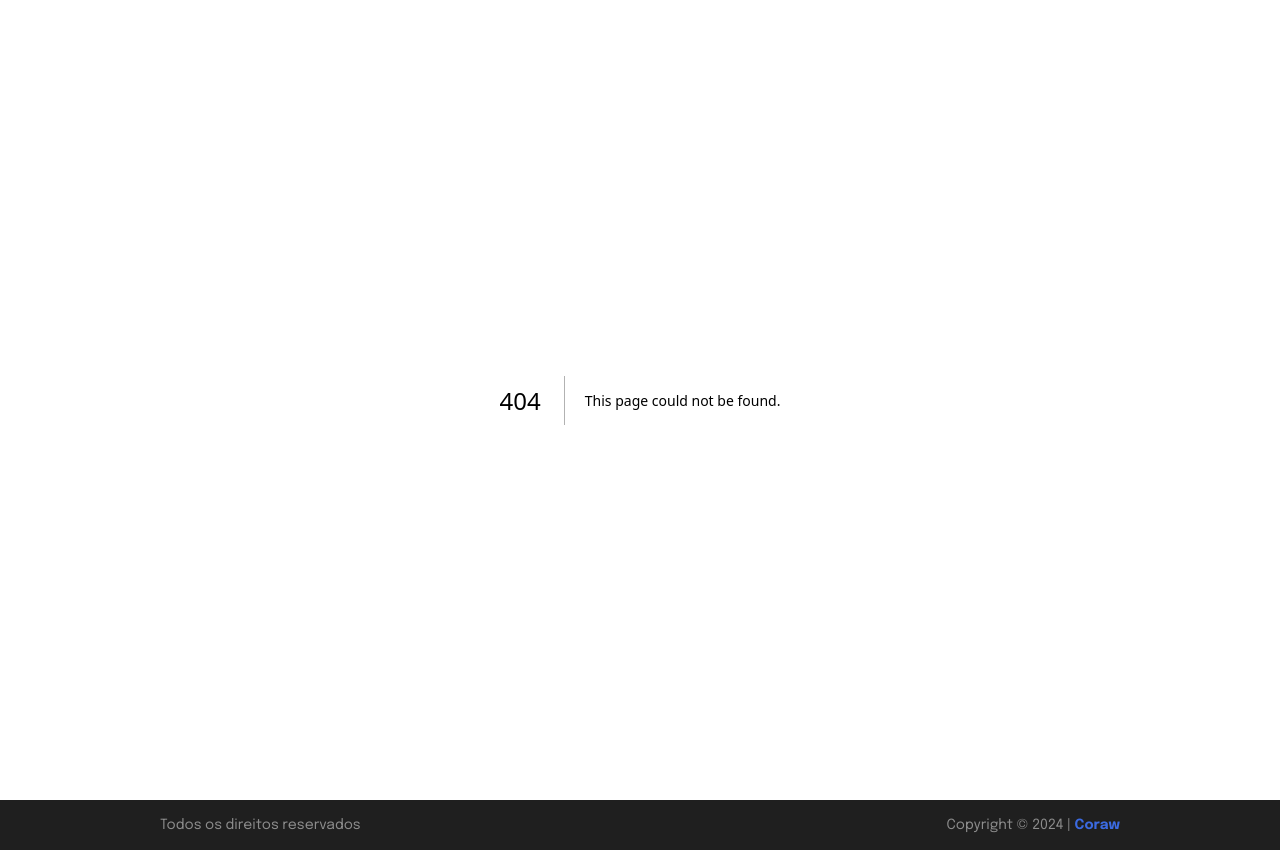
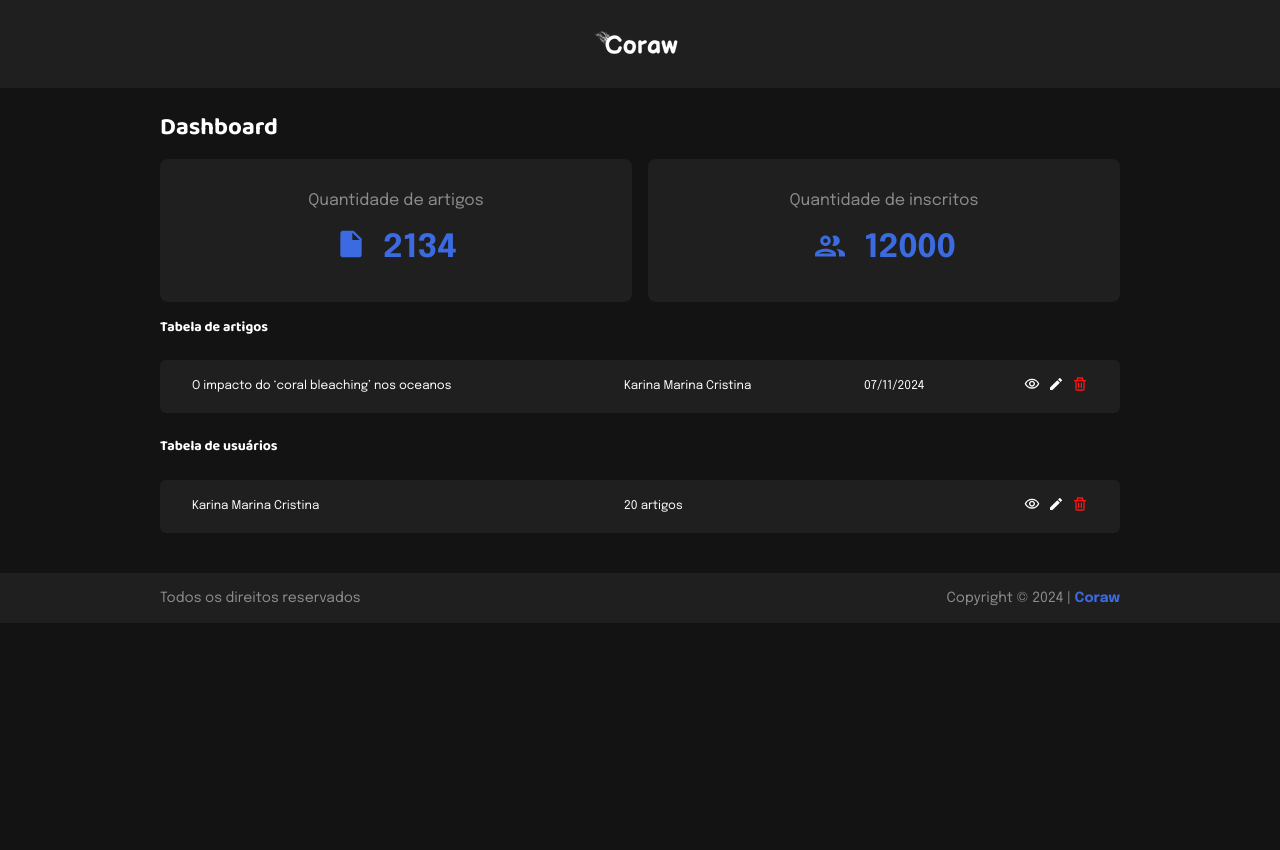
Before and after one commit to GustavoeDev/coraw, a Next.js app: page /admin/dashboard in a window 1280 px wide. Before the commit this address had no page. After the commit the page ends 800 px from the top, so only its background shows below. Built offline with nearby package versions, Linux system fonts and the light colour scheme.

Commit message:
feat: styles the admin dashboard page

```diff
--- /dev/null
+++ b/src/app/admin/dashboard/page.tsx
@@ -0,0 +1,85 @@
+import Header from "@/components/Header";
+import {
+  ArticlesTable,
+  ArticlesWrapper,
+  DashboardContainer,
+  DashboardInfo,
+  UsersTable,
+} from "@/styles/pages/dashboard";
+import { BiTrash } from "react-icons/bi";
+import {
+  MdCreate,
+  MdInsertDriveFile,
+  MdOutlinePeopleOutline,
+  MdOutlineVisibility,
+} from "react-icons/md";
+
+export default function Dashboard() {
+  return (
+    <>
+      <Header />
+      <DashboardContainer>
+        <h3>Dashboard</h3>
+        <DashboardInfo>
+          <div>
+            <p>Quantidade de artigos</p>
+            <span>
+              <MdInsertDriveFile size={32} />
+              <strong>2134</strong>
+            </span>
+          </div>
+          <div>
+            <p>Quantidade de inscritos</p>
+            <span>
+              <MdOutlinePeopleOutline size={36} />
+              <strong>12000</strong>
+            </span>
+          </div>
+        </DashboardInfo>
+        <h4>Tabela de artigos</h4>
+        <ArticlesWrapper>
+          <ArticlesTable>
+            <tbody>
+              <tr>
+                <td width="45%">O impacto do ‘coral bleaching’ nos oceanos</td>
+                <td width="25%">Karina Marina Cristina</td>
+                <td>07/11/2024</td>
+                <td>
+                  <span>
+                    <MdOutlineVisibility size={16} />
+                  </span>
+                  <span>
+                    <MdCreate size={16} />
+                  </span>
+                  <span>
+                    <BiTrash color="#FF1313" size={16} />
+                  </span>
+                </td>
+              </tr>
+            </tbody>
+          </ArticlesTable>
+          <h4>Tabela de usuários</h4>
+          <UsersTable>
+            <tbody>
+              <tr>
+                <td width="45%">Karina Marina Cristina</td>
+                <td>20 artigos</td>
+                <td>
+                  <span>
+                    <MdOutlineVisibility size={16} />
+                  </span>
+                  <span>
+                    <MdCreate size={16} />
+                  </span>
+                  <span>
+                    <BiTrash color="#FF1313" size={16} />
+                  </span>
+                </td>
+              </tr>
+            </tbody>
+          </UsersTable>
+        </ArticlesWrapper>
+      </DashboardContainer>
+    </>
+  );
+}
--- /dev/null
+++ b/src/components/Header.tsx
@@ -0,0 +1,12 @@
+import { HeaderContainer } from "@/styles/components/Header";
+import Image from "next/image";
+
+import logoCoraw from "../assets/logo.svg";
+
+export default function Header() {
+  return (
+    <HeaderContainer>
+      <Image src={logoCoraw} alt="Logo do Coraw" />
+    </HeaderContainer>
+  );
+}
--- /dev/null
+++ b/src/styles/components/Header.ts
@@ -0,0 +1,10 @@
+import { styled } from "../stitches.config";
+
+export const HeaderContainer = styled("header", {
+  display: "flex",
+  justifyContent: "center",
+  alignItems: "center",
+
+  backgroundColor: "$gray900",
+  padding: "1.5rem 0",
+});
--- /dev/null
+++ b/src/styles/pages/dashboard.ts
@@ -0,0 +1,110 @@
+import { styled } from "../stitches.config";
+
+export const DashboardContainer = styled("div", {
+  maxWidth: "1440px",
+  margin: "0 auto",
+  padding: "1.5rem 10rem 2rem",
+
+  h3: {
+    fontSize: "$lg",
+    fontFamily: "$title",
+    marginBottom: "1rem",
+  },
+
+  h4: {
+    fontSize: "$md",
+    fontFamily: "$title",
+    margin: "1rem 0",
+  },
+});
+
+export const DashboardInfo = styled("div", {
+  display: "grid",
+  gridTemplateColumns: "repeat(2, 1fr)",
+  gap: "1rem",
+
+  div: {
+    backgroundColor: "$gray900",
+    padding: "2rem 0",
+    borderRadius: 8,
+
+    display: "flex",
+    flexDirection: "column",
+    alignItems: "center",
+    justifyContent: "center",
+    gap: "1rem",
+
+    p: {
+      color: "$gray500",
+    },
+
+    span: {
+      display: "flex",
+      alignItems: "flex-start",
+      gap: "1rem",
+      color: "$blue500",
+
+      strong: {
+        fontSize: "$xl",
+      },
+    },
+  },
+});
+
+export const ArticlesWrapper = styled("div", {});
+
+export const ArticlesTable = styled("table", {
+  width: "100%",
+  borderCollapse: "separate",
+  borderSpacing: "0 0.5rem",
+  fontSize: "$sm",
+
+  td: {
+    padding: "1rem 2rem",
+    backgroundColor: "$gray900",
+
+    "&:first-child": {
+      borderTopLeftRadius: 6,
+      borderBottomLeftRadius: 6,
+    },
+
+    "&:last-child": {
+      borderTopRightRadius: 6,
+      borderBottomRightRadius: 6,
+      textAlign: "right",
+    },
+
+    svg: {
+      cursor: "pointer",
+      marginLeft: "0.5rem",
+    },
+  },
+});
+
+export const UsersTable = styled("table", {
+  width: "100%",
+  borderCollapse: "separate",
+  borderSpacing: "0 0.5rem",
+  fontSize: "$sm",
+
+  td: {
+    padding: "1rem 2rem",
+    backgroundColor: "$gray900",
+
+    "&:first-child": {
+      borderTopLeftRadius: 6,
+      borderBottomLeftRadius: 6,
+    },
+
+    "&:last-child": {
+      borderTopRightRadius: 6,
+      borderBottomRightRadius: 6,
+      textAlign: "right",
+    },
+
+    svg: {
+      cursor: "pointer",
+      marginLeft: "0.5rem",
+    },
+  },
+});
```
Also changed, not shown: src/app/login/page.tsx (+3 -10 lines), src/styles/pages/login.ts (+0 -9 lines).
